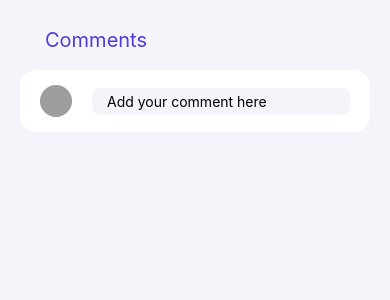
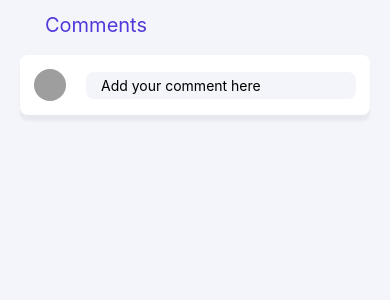
Before and after one commit to lelukas/comments, a React Native app: screen / in a window 390 px wide. Shown: the top 300 px of the page. Built offline with nearby package versions, Linux system fonts and the light colour scheme; grey boxes are pictures that could not be loaded.

Commit message:
Minor fixes in iOS' styles

```diff
--- a/src/App.tsx
+++ b/src/App.tsx
@@ -3,6 +3,8 @@ import {Comments} from './views/Comments';
 import {useEffect} from 'react';
 import {useDispatch} from 'react-redux';
 import {CommentActions} from './store/reducers/comment';
+import {Colors} from './colors';
+import {SafeAreaView, StatusBar} from 'react-native';
 
 const App = (): JSX.Element => {
   const dispatch = useDispatch();
@@ -11,7 +13,15 @@ const App = (): JSX.Element => {
     dispatch(CommentActions.repopulate());
   }, [dispatch]);
 
-  return <Comments />;
+  return (
+    <>
+      <SafeAreaView style={{flex: 0, backgroundColor: Colors.purpleLightest}} />
+      <SafeAreaView style={{flex: 1}}>
+        <StatusBar backgroundColor={Colors.purpleLightest} />
+        <Comments />
+      </SafeAreaView>
+    </>
+  );
 };
 
 export default App;
--- /dev/null
+++ b/src/GlobalStyles.tsx
@@ -0,0 +1,12 @@
+import {css} from 'styled-components';
+import {Colors} from "./colors";
+
+export const cardStyles = css`
+  shadow-offset: 0px 6px;
+  shadow-color: #000;
+  shadow-radius: 3px;
+  elevation: 8;
+  background: ${Colors.white};
+  border-radius: 8px;
+  padding: 14px;
+`;
--- a/src/components/Card/style.ts
+++ b/src/components/Card/style.ts
@@ -3,12 +3,11 @@ import {Colors} from '../../colors';
 import Icon from 'react-native-vector-icons/FontAwesome5';
 import AntIcon from 'react-native-vector-icons/AntDesign';
 import {Constants} from '../../constants';
+import {cardStyles} from '../../GlobalStyles';
 
 export const Container = styled.View<{bottomMargin?: boolean}>`
-  background: ${Colors.white};
-  elevation: 8;
-  padding: 14px;
-  border-radius: 8px;
+  ${cardStyles};
+  shadow-opacity: 0.1;
   margin-bottom: ${({bottomMargin}) =>
     bottomMargin ? `${Constants.CARD_MARGIN}px` : '0'};
 `;
@@ -55,7 +54,7 @@ export const Button = styled.View`
   border-radius: 9999px;
   background: ${Colors.grayLighter};
   padding: 5px 0;
-  width: 80px;
+  width: 92px;
   flex-direction: row;
   align-items: center;
   justify-content: center;
--- a/src/views/Comments/index.tsx
+++ b/src/views/Comments/index.tsx
@@ -146,7 +146,9 @@ export const Comments = (): JSX.Element => {
 
   return (
     <Container>
-      <ScrollView ref={scrollRef} contentContainerStyle={{padding: 20}}>
+      <ScrollView
+        ref={scrollRef}
+        contentContainerStyle={{paddingHorizontal: 20, paddingTop: 5}}>
         <Header>
           <Title>Comments</Title>
           {comments.length ? (
--- a/src/views/Comments/style.ts
+++ b/src/views/Comments/style.ts
@@ -1,6 +1,7 @@
 import styled from 'styled-components/native';
 import {Colors} from '../../colors';
 import {Constants} from '../../constants';
+import {cardStyles} from '../../GlobalStyles';
 
 const setBarBackground = (isFirstLevelReply?: boolean) => {
   if (isFirstLevelReply) {
@@ -34,10 +35,8 @@ export const ClearText = styled.Text`
 `;
 
 export const CommentCard = styled.View`
-  padding: 15px 20px;
-  background: ${Colors.white};
-  border-radius: 16px;
-  elevation: 8;
+  ${cardStyles};
+  shadow-opacity: 0.05;
   flex-direction: row;
   align-items: center;
   margin-bottom: ${Constants.CARD_MARGIN}px;
```
